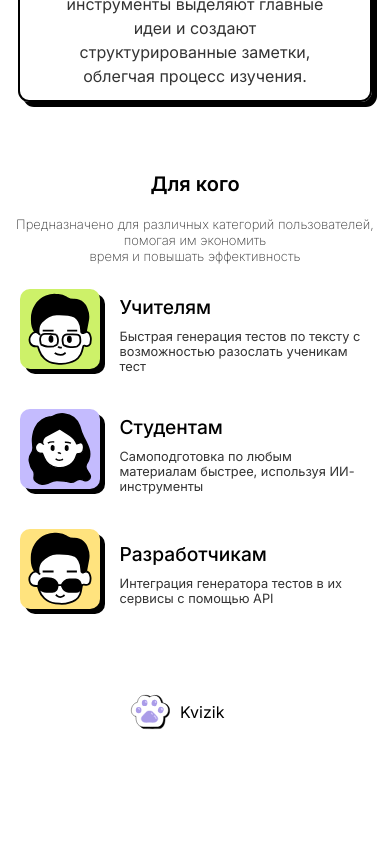
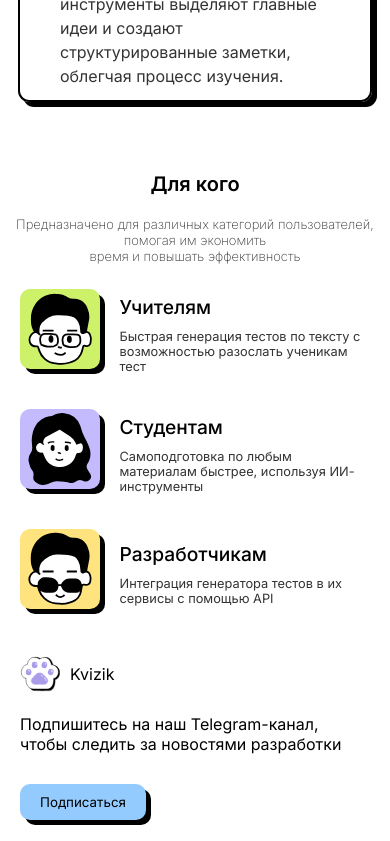
Before and after one commit to shampiniony/quizify-frontend, a React (Create React App) app: page / in a window 390 px wide. Shown: the part 1156-1997 px from the top of the page. Before the commit the page ends 1926 px from the top, so only its background shows below. Built offline with nearby package versions, Linux system fonts and the light colour scheme.

Commit message:
footer adaptive + logo ref

```diff
--- a/src/components/Footer.jsx
+++ b/src/components/Footer.jsx
@@ -7,10 +7,10 @@ const Footer = () => {
   const handleButtonClick = () => {
     window.open("https://t.me/kvizikru", "_blank");
   };
-
   return (
     <footer className={styles.footer}>
       <div className={classes.container}>
+        <a href="#QHeader">
           <div className={classes.logo}>
             <img
               src="images/Logo.svg"
@@ -19,6 +19,7 @@ const Footer = () => {
             />
             <span>Kvizik</span>
           </div>
+        </a>
         <div className={classes.center_content}>
           <TwoLinesHeading as="p">
             Подпишитесь на наш Telegram-канал,
--- a/src/components/Header.jsx
+++ b/src/components/Header.jsx
@@ -8,7 +8,7 @@ const Header = () => {
     setIsOpen(!IsOpen);
   };
   return (
-    <header className={classes.header} id="Head">
+    <header className={classes.header} id="QHeader">
       <div className={classes.logo}>
         <img src="/images/Logo.svg" alt="Logo" />
         <span>Kvizik</span>
--- a/src/components/UI/Footer.module.css
+++ b/src/components/UI/Footer.module.css
@@ -27,10 +27,12 @@ footer {
 }
 
 .center_content {
-  text-align: center;
+  display: flex;
+  flex-direction: column;
 }
 
 .subscribe_button {
+  margin: 0 auto;
   background-color: rgba(148, 203, 255, 1);
   color: #000;
   padding: 10px 20px;
@@ -49,6 +51,12 @@ footer {
   text-align: right;
 }
 
+a {
+  text-decoration: none; /* Убирает подчеркивание */
+  color: inherit; /* Унаследует цвет текста от родительского элемента */
+  display: block; /* Делает ссылку блочной, чтобы она охватывала весь контейнер */
+}
+
 .link {
   display: block;
   color: rgba(0, 0, 0, 0.6);
@@ -60,3 +68,40 @@ footer {
 .description {
   padding-bottom: 20px;
 }
+
+@media (max-width: 500px) {
+  footer {
+    width: 100%;
+    margin: 0;
+    padding: 0;
+    justify-content: left;
+    text-align: left;
+  }
+  .container {
+    flex-direction: column;
+
+    margin: 0;
+    justify-content: left;
+    text-align: left;
+    align-items: flex-start;
+  }
+
+  .logo_img {
+    padding: 0 10px 0 0;
+  }
+
+  .logo {
+    margin-bottom: 20px;
+  }
+
+  .center_content {
+    align-items: flex-start;
+  }
+
+  p {
+    text-align: left !important;
+  }
+  .subscribe_button {
+    margin: 0 0 20px 0;
+  }
+}
--- a/src/components/UI/ForWhom.module.css
+++ b/src/components/UI/ForWhom.module.css
@@ -2,10 +2,5 @@
   max-width: 1440px;
   margin: 0 auto;
   display: flex;
-  /* justify-content: center; */
-  /* align-items: center; */
   flex-direction: column;
 }
-
-@media (max-width: 500px) {
-}
```
Lines whose indentation alone changed are shown as unchanged.
